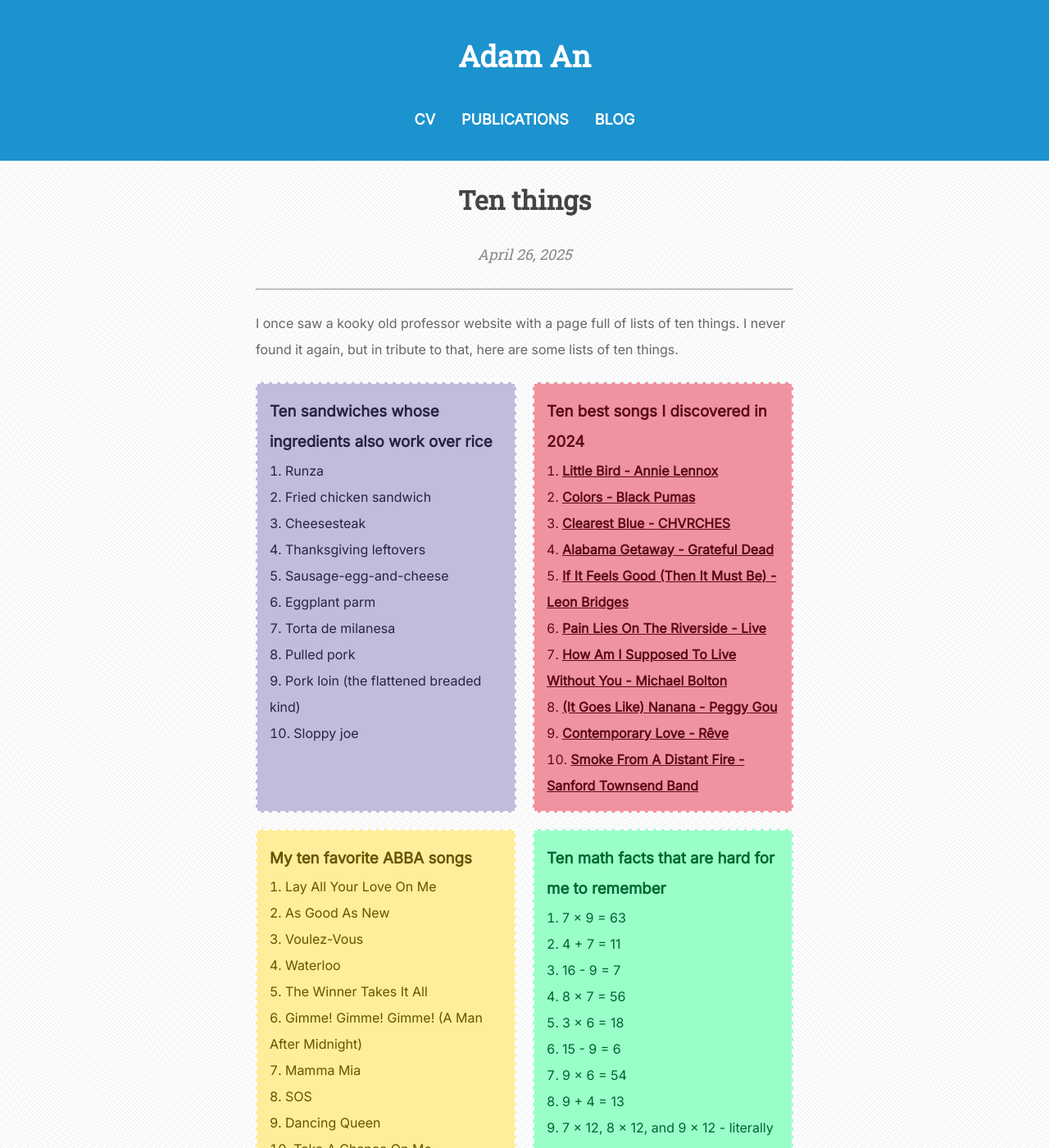
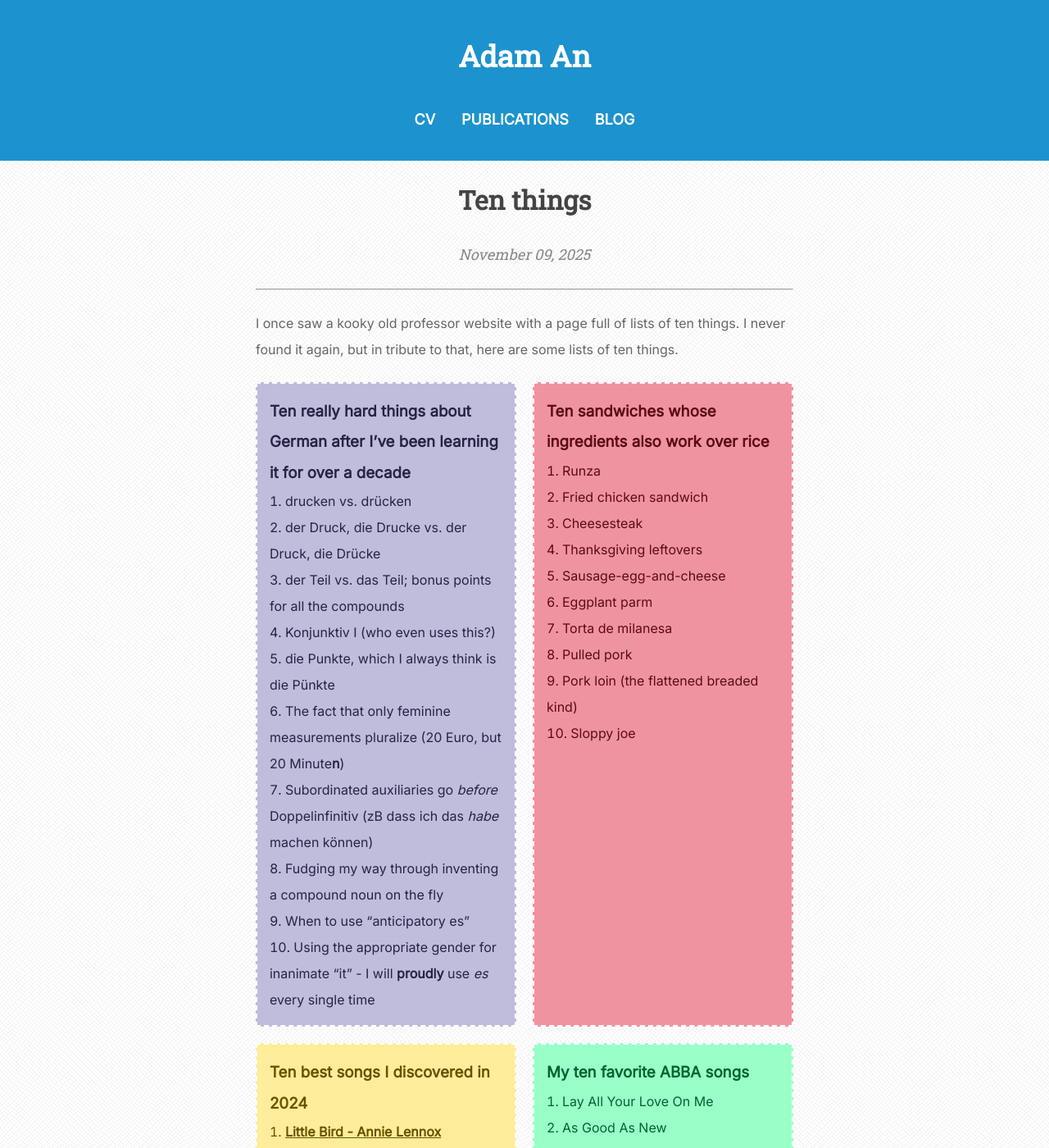
Before and after one commit to theycallmezeal/theycallmezeal.github.io, a Jekyll site: the page built from _posts/2025-11-09-ten-things.md, in a window 1280 px wide and 1400 px high. Shown: the whole window at 82% size. Built offline with Jekyll 4.4.1, drawn with Linux system fonts in a browser that asks for light colours.

Commit message:
Update and rename 2025-04-26-ten-things.md to 2025-11-09-ten-things.md

```diff
--- a/_posts/2025-04-26-ten-things.md
+++ b/_posts/2025-11-09-ten-things.md
@@ -9,6 +9,21 @@ categories:
 I once saw a kooky old professor website with a page full of lists of ten things. I never found it again, but in tribute to that, here are some lists of ten things.
 
 <section class="lists" markdown=1>
+
+<div markdown=1>
+### Ten really hard things about German after I've been learning it for over a decade
+
+1. drucken vs. drücken
+2. der Druck, die Drucke vs. der Druck, die Drücke
+3. der Teil vs. das Teil; bonus points for all the compounds
+4. Konjunktiv I (who even uses this?)
+5. die Punkte, which I always think is die Pünkte
+6. The fact that only feminine measurements pluralize (20 Euro, but 20 Minute**n**)
+7. Subordinated auxiliaries go *before* Doppelinfinitiv (zB dass ich das *habe* machen können)
+8. Fudging my way through inventing a compound noun on the fly
+9. When to use "anticipatory es"
+10. Using the appropriate gender for inanimate "it" - I will **proudly** use *es* every single time
+</div>
 
 <div markdown=1>
 ### Ten sandwiches whose ingredients also work over rice
```
